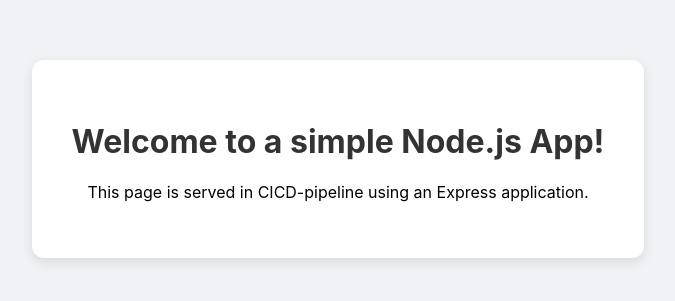
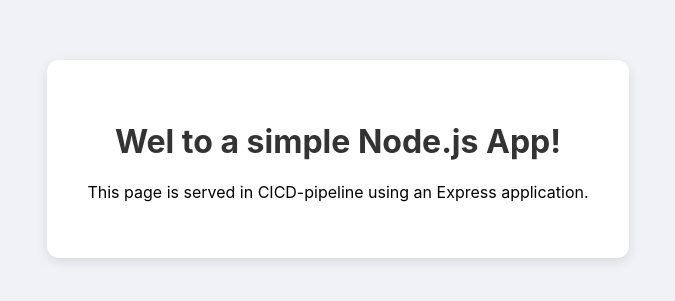
Before and after one commit to jahnavikedia/cmpe131-08, a website: page index.html in a window 1280 px wide. Shown: the part 241-542 px from the top of the page, without its empty margins (302-977 px from the left). Drawn offline with Linux system fonts and the light colour scheme.

Commit message:
Intentionally break build

```diff
--- a/index.html
+++ b/index.html
@@ -8,7 +8,7 @@
 </head>
 <body>
 <div class="container">
-<h1>Welcome to a simple Node.js App! </h1>
+<h1>Wel to a simple Node.js App! </h1>
 <p>This page is served in CICD-pipeline using an Express application.</p>
 </div>
 </body>
```
